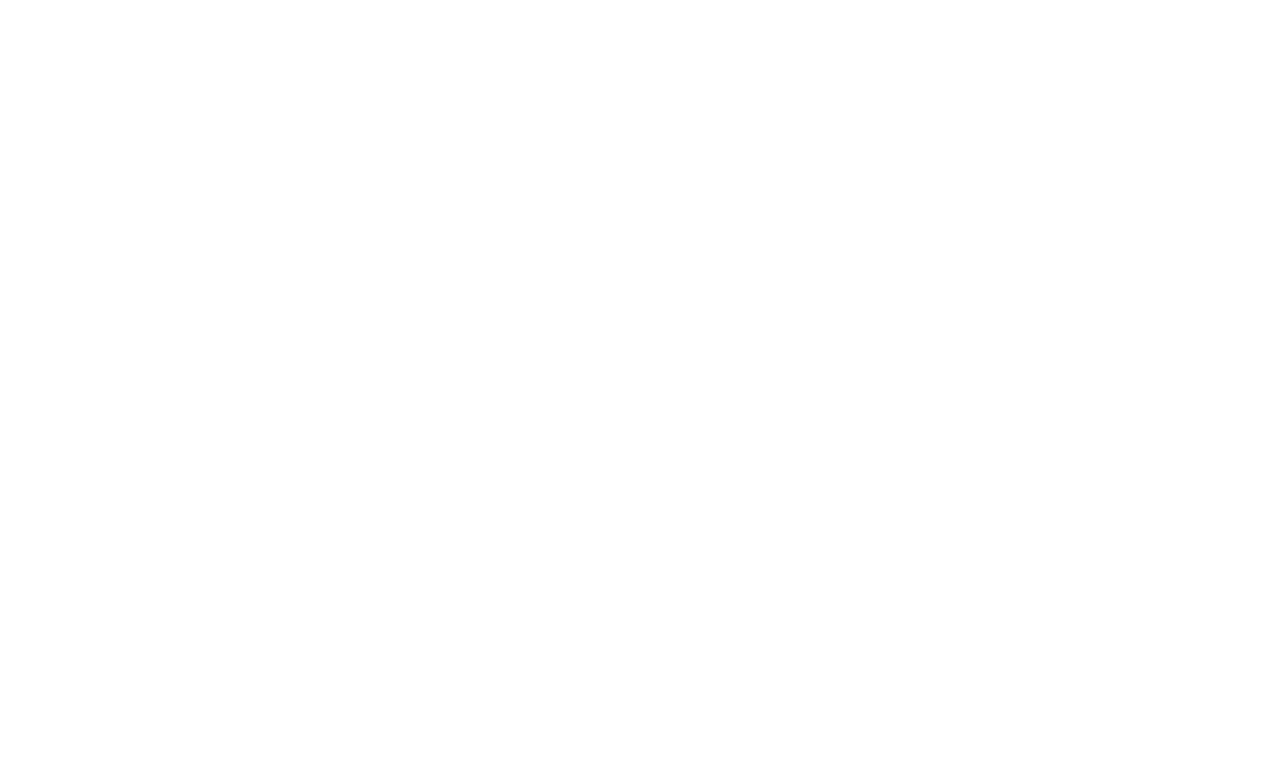
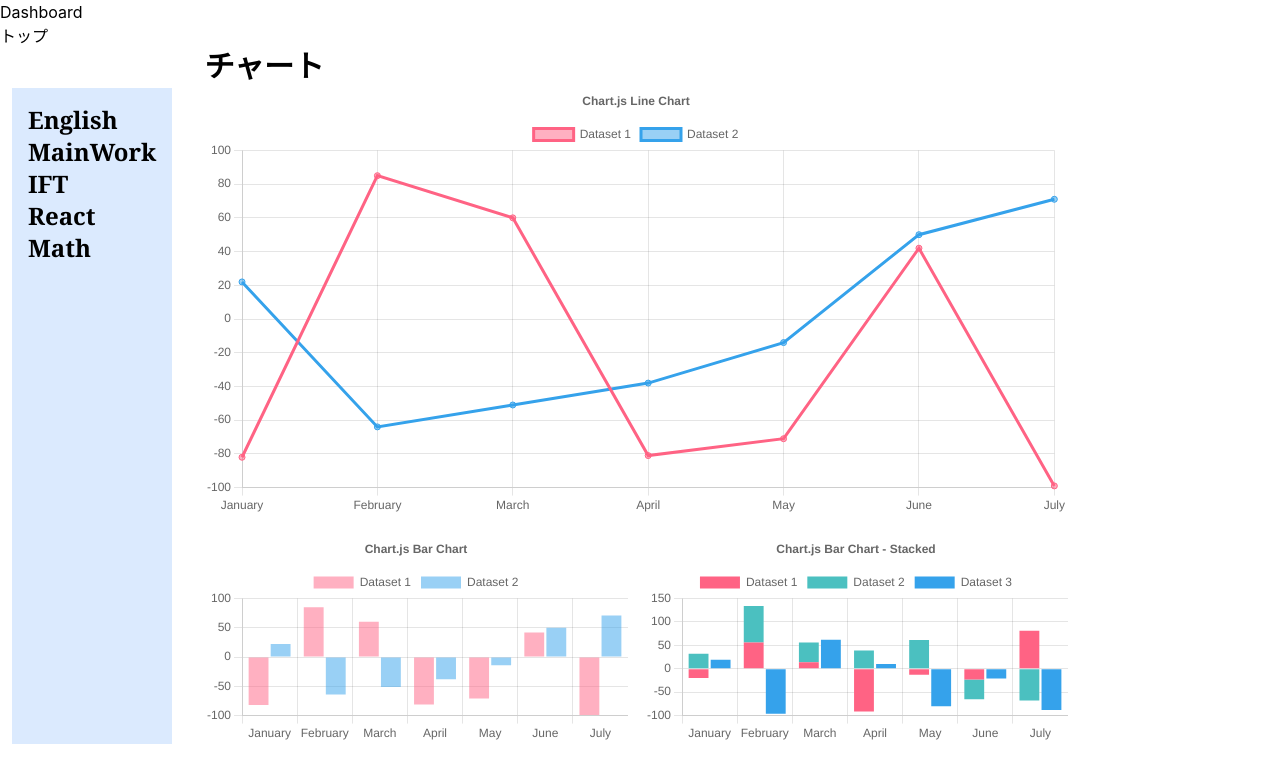
Before and after one commit to tarorin0305/study-tracker, a React (Create React App) app: page / in a window 1280 px wide. Shown: the top 782 px of the page. Built offline with nearby package versions, Linux system fonts and the light colour scheme.

Commit message:
ChartJSを導入

```diff
--- a/public/index.html
+++ b/public/index.html
@@ -6,6 +6,9 @@
     <meta name="description" content="ページの概要文">
     <meta name="viewport" content="width=device-width">
     <link rel="apple-touch-icon" href="%PUBLIC_URL%/logo192.png" />
+    <link rel="preconnect" href="https://fonts.googleapis.com">
+    <link rel="preconnect" href="https://fonts.gstatic.com" crossorigin>
+    <link href="https://fonts.googleapis.com/css2?family=Montserrat:wght@700&display=swap" rel="stylesheet">
     <!--
       manifest.json provides metadata used when your web app is installed on a
       user's mobile device or desktop. See https://developers.google.com/web/fundamentals/web-app-manifest/
--- a/src/App.tsx
+++ b/src/App.tsx
@@ -1,9 +1,21 @@
 import React from 'react';
+import ChartList from './components/ChartList';
+import SideBar from './components/SideBar';
 import './App.css';
 
 function App() {
   return (
     <>
+      <main className="main">
+        <div className="title">
+          <h1>Dashboard</h1>
+          <p>トップ</p>
+        </div>
+        <div className="w-full flex">
+          <SideBar />
+          <ChartList />
+        </div>
+      </main>
     </>
   );
 }
--- /dev/null
+++ b/src/components/ChartList.tsx
@@ -0,0 +1,134 @@
+import {
+  Chart as ChartJS,
+  CategoryScale,
+  LinearScale,
+  BarElement,
+  PointElement,
+  LineElement,
+  Title,
+  Tooltip,
+  Legend,
+} from 'chart.js';
+import { Line, Bar, Doughnut } from 'react-chartjs-2';
+
+ChartJS.register(
+
+  CategoryScale,
+  LinearScale,
+  BarElement,
+  PointElement,
+  LineElement,
+  Title,
+  Tooltip,
+  Legend
+);
+
+export const line_options = {
+  responsive: true,
+  plugins: {
+    legend: {
+      position: 'top' as const,
+    },
+    title: {
+      display: true,
+      text: 'Chart.js Line Chart',
+    },
+  },
+};
+export const bar_options = {
+  responsive: true,
+  plugins: {
+    legend: {
+      position: 'top' as const,
+    },
+    title: {
+      display: true,
+      text: 'Chart.js Bar Chart',
+    },
+  },
+};
+export const grouped_bar_options = {
+  plugins: {
+    title: {
+      display: true,
+      text: 'Chart.js Bar Chart - Stacked',
+    },
+  },
+  responsive: true,
+  interaction: {
+    mode: 'index' as const,
+    intersect: false,
+  },
+  scales: {
+    x: {
+      stacked: true,
+    },
+    y: {
+      stacked: true,
+    },
+  },
+};
+
+
+const labels = ['January', 'February', 'March', 'April', 'May', 'June', 'July'];
+const getRandomInt = (min: number, max: number): number => {
+  min = Math.ceil(min);
+  max = Math.floor(max);
+  return Math.floor(Math.random() * (max - min) + min)
+}
+export const data = {
+  labels,
+  datasets: [
+    {
+      label: 'Dataset 1',
+      data: labels.map(() => getRandomInt(-100, 100)),
+      borderColor: 'rgb(255, 99, 132)',
+      backgroundColor: 'rgba(255, 99, 132, 0.5)',
+    },
+    {
+      label: 'Dataset 2',
+      data: labels.map(() => getRandomInt(-100, 100)),
+      borderColor: 'rgb(53, 162, 235)',
+      backgroundColor: 'rgba(53, 162, 235, 0.5)',
+    },
+  ],
+};
+
+export const grouped_bar_data = {
+  labels,
+  datasets: [
+    {
+      label: 'Dataset 1',
+      data: labels.map(() => getRandomInt(-100, 100)),
+      backgroundColor: 'rgba(255, 99, 132)',
+      stack: 'Stack 0',
+    },
+    {
+      label: 'Dataset 2',
+      data: labels.map(() => getRandomInt(-100, 100)),
+      backgroundColor: 'rgba(75, 192, 192)',
+      stack: 'Stack 0',
+    },
+    {
+      label: 'Dataset 3',
+      data: labels.map(() => getRandomInt(-100, 100)),
+      backgroundColor: 'rgb(53, 162, 235)',
+      stack: 'Stack 1',
+    },
+  ],
+};
+
+const ChartList = () => {
+  return (
+    <div className="chart-group w-3/4">
+      <h2 className="text-3xl font-bold">チャート</h2>
+      <ul className="max-w-[90%] grid grid-cols-2 gap-x-4 gap-y-4">
+        <li className="col-start-1 col-end-3"><Line options={line_options} data={data} /></li>
+        <li className=""><Bar options={bar_options} data={data} /></li>
+        <li className=""><Bar options={grouped_bar_options} data={grouped_bar_data} /></li>
+      </ul>
+    </div>
+  )
+}
+
+export default ChartList
--- /dev/null
+++ b/src/components/SideBar.tsx
@@ -0,0 +1,17 @@
+const SideBar = () => {
+  return (
+    <aside className="side-bar-container p-4 bg-blue-100 mt-10 mr-8 ml-3">
+      <div className="side-bar-inner">
+        <ul className="font-serif text-2xl font-semibold">
+          <li><a href="#">English</a></li>
+          <li><a href="#">MainWork</a></li>
+          <li><a href="#">IFT</a></li>
+          <li><a href="#">React</a></li>
+          <li><a href="#">Math</a></li>
+        </ul>
+      </div>
+    </aside>
+  )
+}
+
+export default SideBar
```
